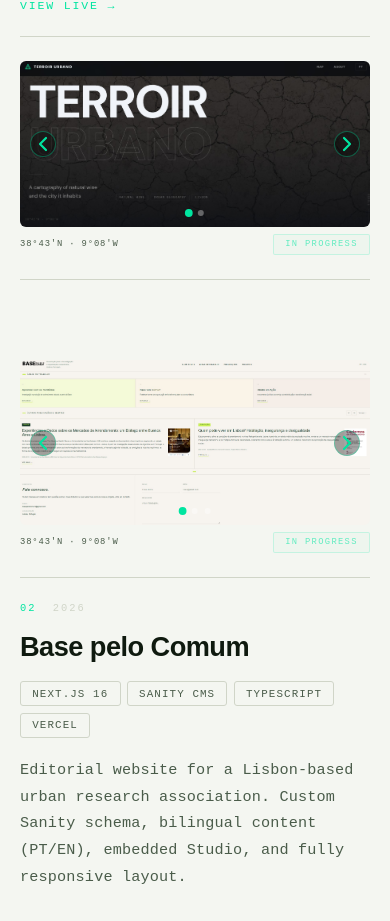
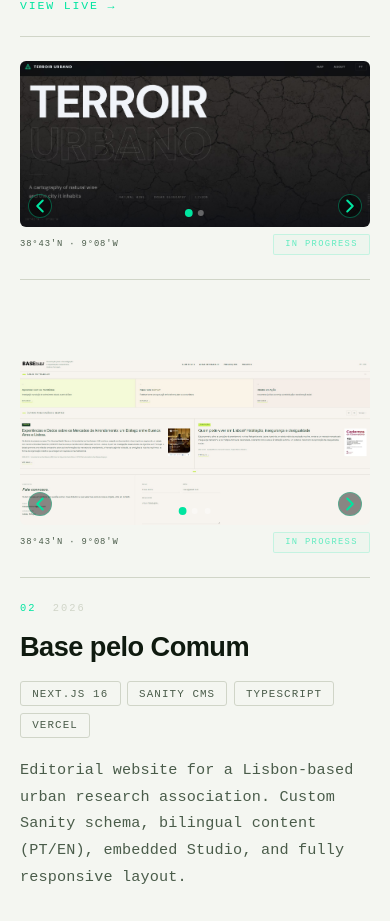
Before and after one commit to lmacanda/LMportfolio, a React (Vite) app: page / in a window 390 px wide. Shown: the part 775-1696 px from the top of the page. Built offline with nearby package versions, Linux system fonts and the light colour scheme; a web font is replaced by a local one.

Commit message:
fix carousel arrows on mobile

```diff
--- a/src/components/ProjectFrame.module.css
+++ b/src/components/ProjectFrame.module.css
@@ -325,9 +325,25 @@
     border-radius: 6px;
   }
 
+  /* Arrows: on a tall, dynamically-sized image, vertical-center can land
+     anywhere and end up over content. Pin them to the bottom corners next
+     to the dots instead — a fixed, predictable spot regardless of image
+     height. Always opaque too, since :hover doesn't fire reliably on touch. */
   .carouselArrow {
-    width: 26px;
-    height: 26px;
-    font-size: 1rem;
+    top: auto;
+    bottom: 0.6rem;
+    transform: none;
+    width: 24px;
+    height: 24px;
+    font-size: 0.9rem;
+    background: rgba(0, 0, 0, 0.45);
+  }
+
+  .arrowPrev {
+    left: 0.5rem;
+  }
+
+  .arrowNext {
+    right: 0.5rem;
   }
 }
```
